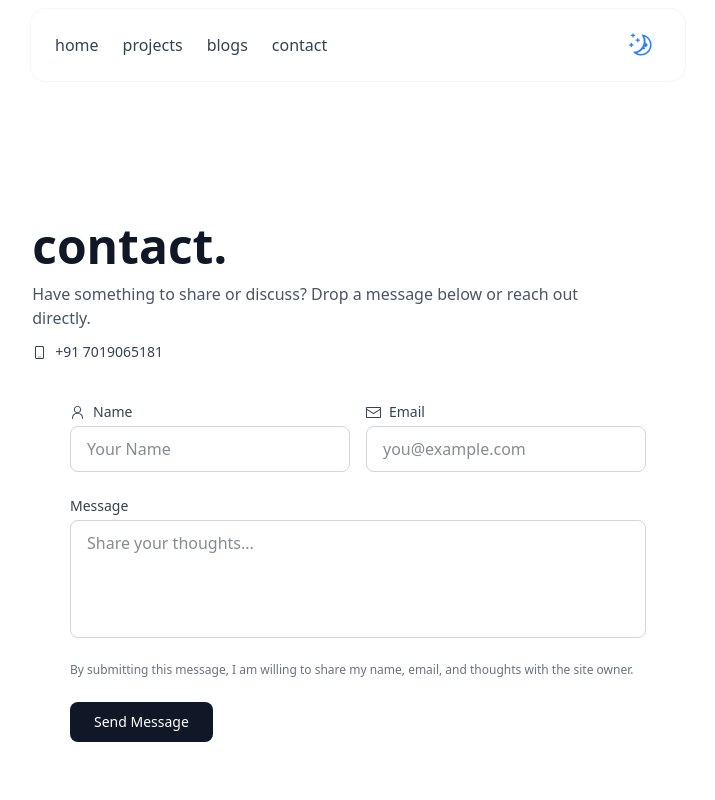
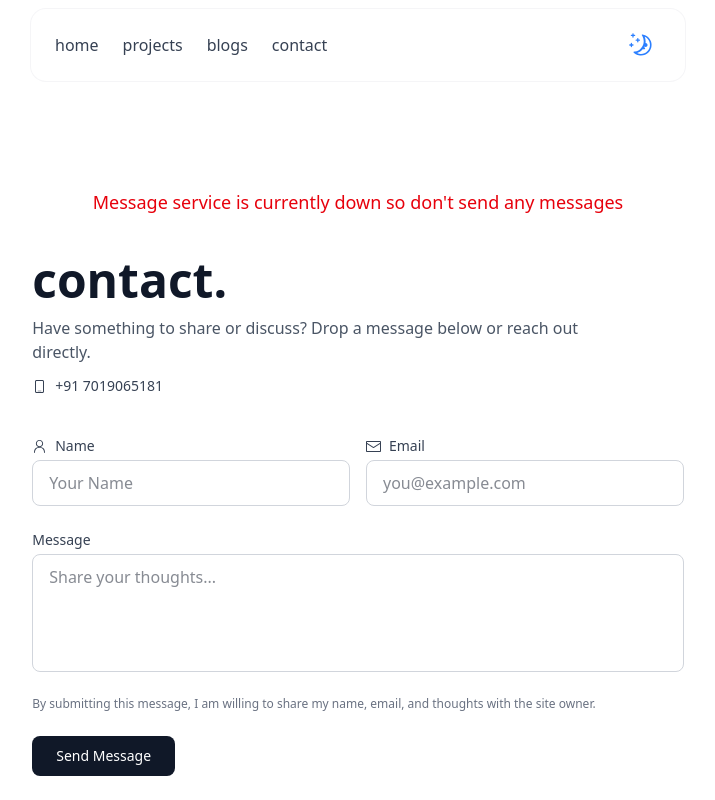
Before and after one commit to ashreekar/ashreek-portfolio-v1, a React (Vite) app: page /contact in a window 1280 px wide. Shown: the top 800 px of the page, without its empty margins (282-997 px from the left). Built offline with nearby package versions, Linux system fonts and the light colour scheme; no server answers.

Commit message:
add: service down notice @message

```diff
--- a/package.json
+++ b/package.json
@@ -10,9 +10,9 @@
     "preview": "vite preview"
   },
   "dependencies": {
+    "@emailjs/browser": "^4.4.1",
     "@radix-ui/react-icons": "^1.3.2",
     "@tailwindcss/vite": "^4.1.18",
-    "emailjs-com": "^3.2.0",
     "motion": "^12.23.26",
     "react": "^19.2.0",
     "react-dom": "^19.2.0",
--- a/src/components/Contact.jsx
+++ b/src/components/Contact.jsx
@@ -1,5 +1,5 @@
 import { useRef } from "react";
-import emailjs from "emailjs-com";
+import emailjs from "@emailjs/browser";
 import { PersonIcon, EnvelopeClosedIcon, MobileIcon } from "@radix-ui/react-icons";
 
 function Contact() {
@@ -18,7 +18,7 @@ function Contact() {
           e.target.reset();
         },
         (error) => {
-          console.log(error.text);
+          console.log(error);
           alert("Something went wrong!");
         }
       );
@@ -28,7 +28,7 @@ function Contact() {
     <div className="dark:bg-black min-h-screen flex items-center p-1">
       <section className="mx-auto w-full lg:w-11/20 px-6">
         <div className="flex flex-col gap-10 w-full items-center">
-
+        <p className="text-red-600 text-lg">Message service is currently down so don't send any messages</p>
           {/* Header */}
           <div className="flex flex-col gap-3 w-full">
             <h2 className="text-3xl sm:text-5xl font-bold text-gray-900 dark:text-gray-100">
@@ -48,7 +48,7 @@ function Contact() {
           {/* Form */}
           <form
             ref={formRef}
-            className="flex flex-col gap-6 w-full max-w-xl"
+            className="flex flex-col gap-6 w-full"
             onSubmit={handleOnSubmit}
           >
             {/* Name & Email Row */}
```
Also changed, not shown: 1 other file (tests, documents, lock files or other folders).
